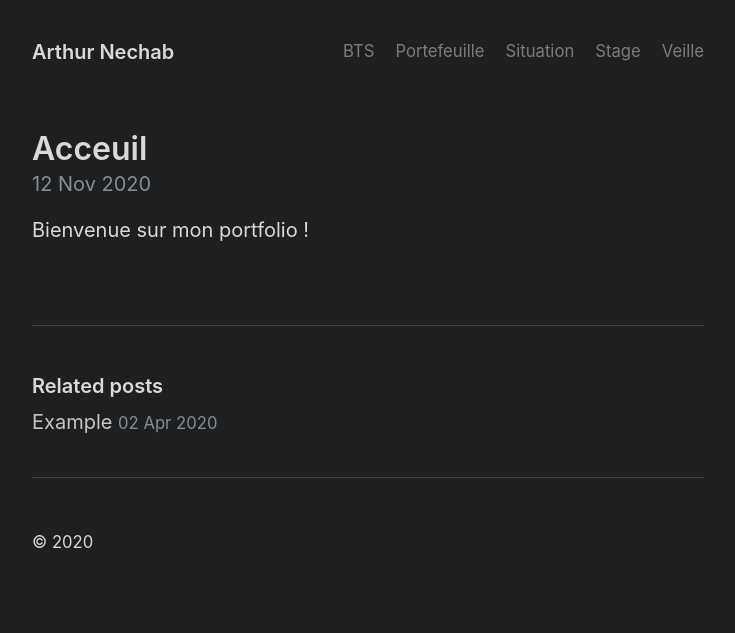
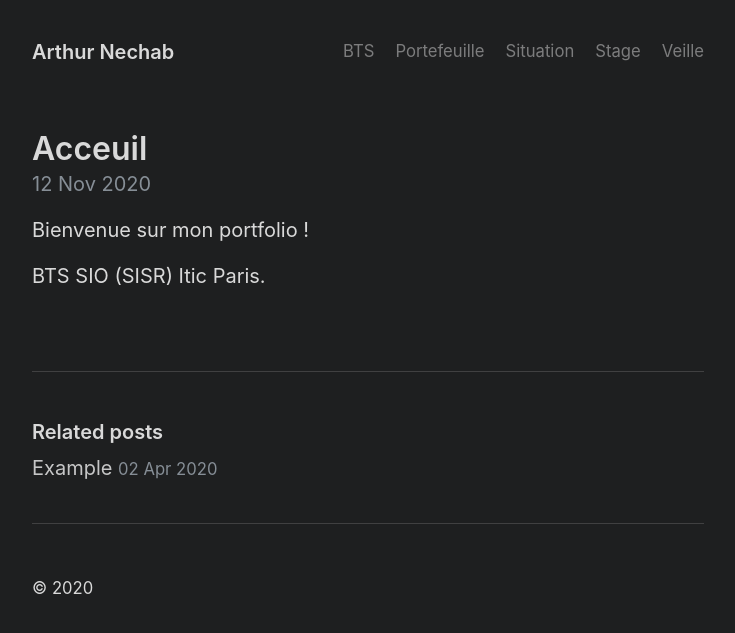
Before and after one commit to arthur-nechab/portfolio, a Jekyll site: the page built from _posts/2020-11-12-introduction.md, in a window 1280 px wide. Shown: the top 633 px of the page, without its empty margins (272-1007 px from the left). Built offline with Jekyll 4.4.1, drawn with Linux system fonts in a browser that asks for light colours.

Commit message:
Update 2020-11-12-introduction.md

```diff
--- a/_posts/2020-11-12-introduction.md
+++ b/_posts/2020-11-12-introduction.md
@@ -4,3 +4,5 @@ title: Acceuil
 ---
 
 Bienvenue sur mon portfolio !
+
+BTS SIO (SISR) Itic Paris.
```
